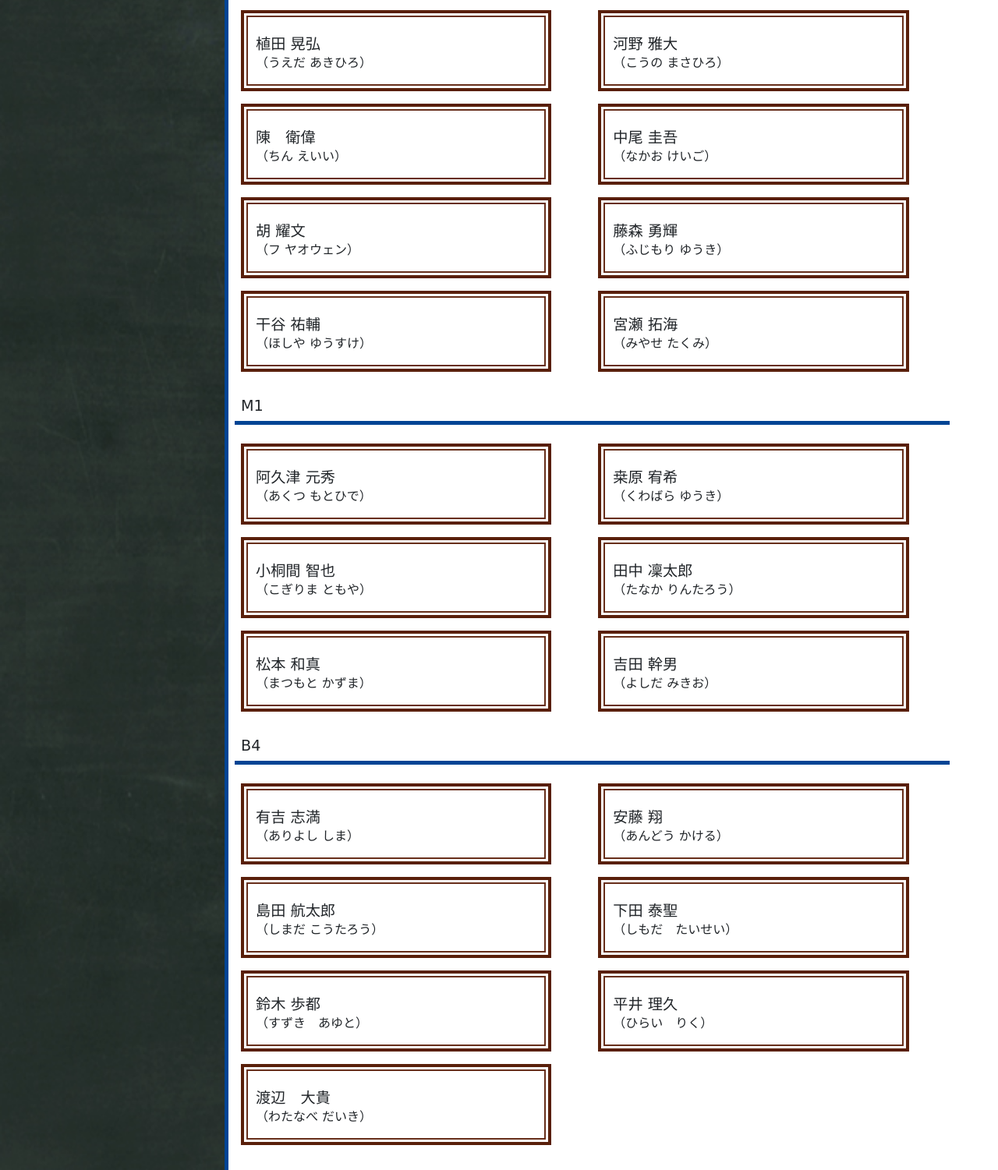
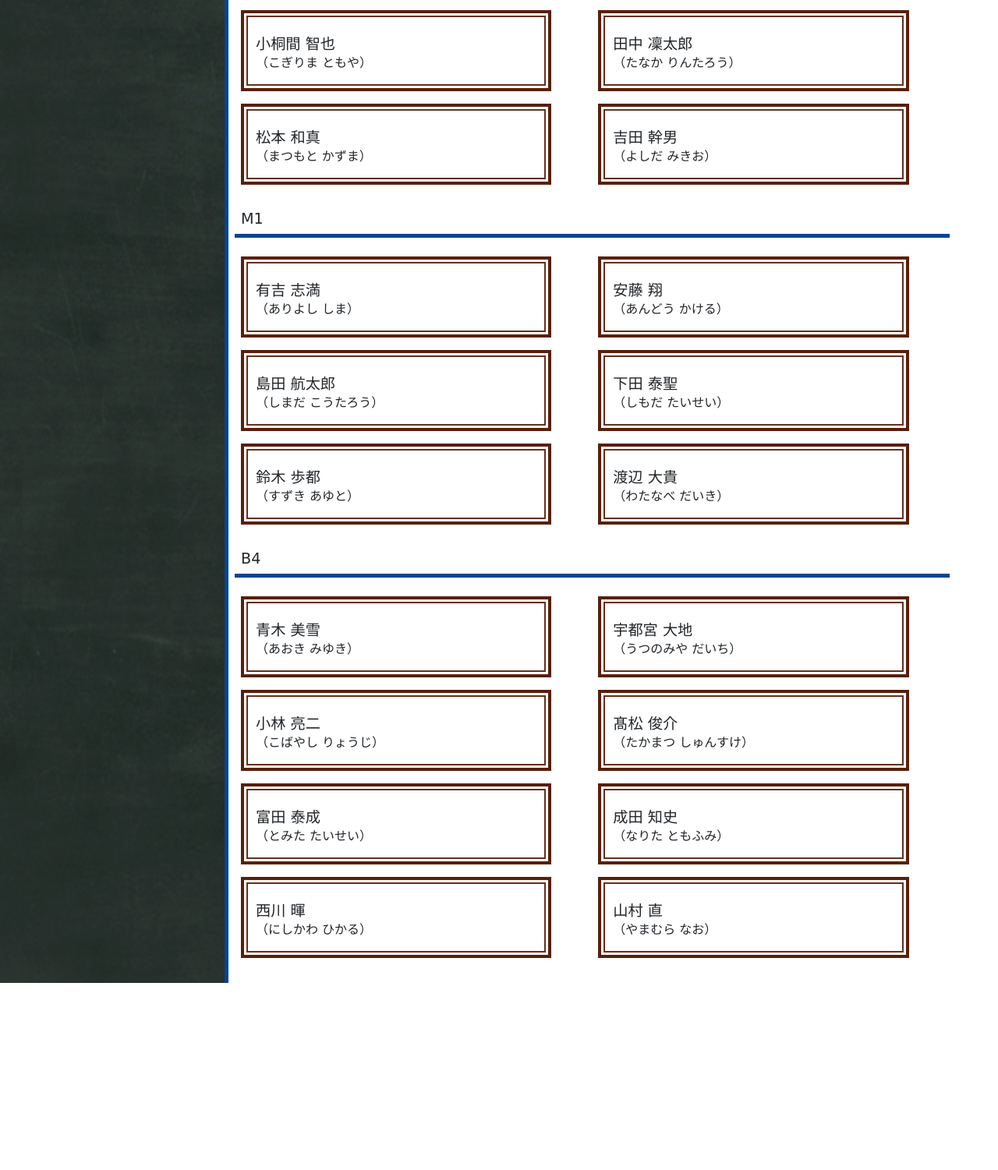
Before and after one commit to WSatolab/WSatolab.github.io, a plain HTML site: page member/index.html in a window 1280 px wide. Shown: the part 815-2316 px from the top of the page at 78% size. After the commit the page ends 2076 px from the top, so only its background shows below. Drawn offline with Linux system fonts and the light colour scheme; a web font is replaced by a local one.

Commit message:
[fix] 2023年度のメンバーに変更

```diff
--- a/member/index.html
+++ b/member/index.html
@@ -246,41 +246,7 @@
 						</h1>
 						<div class="mainpara">
 							<div class="row"><!--表示上の一行を表すクラス-->
-								<div class="col-xl-6">
-									<div class=" container poeple">
-										<div class="row block">
 
-											<div class="col-sm-8">
-												<div class="memproperty">
-													<div class="memname">
-														<a href = https://w-rdb.waseda.jp/html/100001699_ja.html>十川 悟 </a>
-													</div>
-
-													<div class="memname2">
-														(とかわ さとる)
-													</div>
-												</div>
-											</div>
-										</div>
-									</div>
-								</div>
-
-								<div class="col-xl-6"><!--二列に分割　右側-->
-									<div class=" container poeple">
-										<div class="row block">
-											<div class="col-sm-8">
-												<div class="memproperty">
-													<div class="memname">
-														辻村 光樹
-													</div>
-													<div class="memname2">
-														（つじむら ひろき）
-													</div>
-												</div>
-											</div>
-										</div>
-									</div>
-								</div>
 								<div class="col-xl-6">
 									<div class=" container poeple">
 										<div class="row block">
@@ -322,162 +288,6 @@
 							M2
 						</h1>
                         <div class="mainpara">
-							<div class="row">
-								<div class="col-xl-6">
-									<div class=" container poeple">
-										<div class="row block">
-											<div class="col-sm-8">
-												<div class="memproperty">
-													<div class="memname">
-														植田 晃弘
-													</div>
-
-													<div class="memname2">
-														（うえだ あきひろ）
-													</div>
-												</div>
-											</div>
-										</div>
-									</div>
-								</div>
-								<div class="col-xl-6">
-									<div class=" container poeple">
-										<div class="row block">
-											<div class="col-sm-8">
-												<div class="memproperty">
-													<div class="memname">
-														河野 雅大
-													</div>
-
-													<div class="memname2">
-														（こうの まさひろ）
-													</div>
-												</div>
-											</div>
-										</div>
-									</div>
-								</div>
-							</div>
-
-							<div class="row">
-								<div class="col-xl-6">
-									<div class=" container poeple">
-										<div class="row block">
-											<div class="col-sm-8">
-												<div class="memproperty">
-													<div class="memname">
-														陳　衛偉
-													</div>
-
-													<div class="memname2">
-														（ちん えいい）
-													</div>
-												</div>
-											</div>
-										</div>
-									</div>
-								</div>
-								<div class="col-xl-6">
-									<div class=" container poeple">
-										<div class="row block">
-											<div class="col-sm-8">
-												<div class="memproperty">
-													<div class="memname">
-														中尾 圭吾
-													</div>
-
-													<div class="memname2">
-														（なかお けいご）
-													</div>
-												</div>
-											</div>
-										</div>
-									</div>
-								</div>
-							</div>
-
-							<div class="row">
-								<div class="col-xl-6">
-									<div class=" container poeple">
-										<div class="row block">
-											<div class="col-sm-8">
-												<div class="memproperty">
-													<div class="memname">
-														胡 耀文
-													</div>
-
-													<div class="memname2">
-														（フ ヤオウェン）
-													</div>
-												</div>
-											</div>
-										</div>
-									</div>
-								</div>
-
-                                <div class="col-xl-6">
-									<div class=" container poeple">
-										<div class="row block">
-											<div class="col-sm-8">
-												<div class="memproperty">
-													<div class="memname">
-														藤森 勇輝
-													</div>
-
-													<div class="memname2">
-														（ふじもり ゆうき）
-													</div>
-												</div>
-											</div>
-										</div>
-									</div>
-								</div>
-							</div>
-
-							<div class="row">
-								<div class="col-xl-6">
-									<div class=" container poeple">
-										<div class="row block">
-											<div class="col-sm-8">
-												<div class="memproperty">
-													<div class="memname">
-														干谷 祐輔
-													</div>
-
-													<div class="memname2">
-														（ほしや ゆうすけ）
-													</div>
-												</div>
-											</div>
-										</div>
-									</div>
-								</div>
-
-								<div class="col-xl-6">
-									<div class=" container poeple">
-										<div class="row block">
-											<div class="col-sm-8">
-												<div class="memproperty">
-													<div class="memname">
-														宮瀬 拓海
-													</div>
-
-													<div class="memname2">
-														（みやせ たくみ）
-													</div>
-												</div>
-											</div>
-										</div>
-									</div>
-								</div>
-							</div>
-						</div>
-
-						<h1 id="memm1" class="midashi">
-							M1
-						</h1>
-
-						<div class="mainpara">
 							<div class="row">
 								<div class="col-xl-6">
 									<div class=" container poeple">
@@ -597,9 +407,8 @@
 							</div>
 						</div>
 
-
-						<h1 id="memb4" class="midashi">
-							B4
+						<h1 id="memm1" class="midashi">
+							M1
 						</h1>
 						<div class="mainpara">
 							<div class="row">
@@ -669,7 +478,7 @@
 													</div>
 
 													<div class="memname2">
-														（しもだ　たいせい）
+														（しもだ たいせい）
 													</div>
 												</div>
 											</div>
@@ -690,7 +499,7 @@
 													</div>
 
 													<div class="memname2">
-														（すずき　あゆと）
+														（すずき あゆと）
 													</div>
 
 												</div>
@@ -704,11 +513,133 @@
 											<div class="col-sm-8">
 												<div class="memproperty">
 													<div class="memname">
-															平井 理久
+															渡辺 大貴
 													</div>
 
 													<div class="memname2">
-														（ひらい　りく）
+														（わたなべ だいき）
+													</div>
+												</div>
+											</div>
+										</div>
+									</div>
+								</div>
+							</div>
+						</div>
+
+
+
+						<h1 id="memb4" class="midashi">
+							B4
+						</h1>
+						<div class="mainpara">
+							<div class="row">
+								<div class="col-xl-6">
+									<div class=" container poeple">
+										<div class="row block">
+											<div class="col-sm-8">
+												<div class="memproperty">
+													<div class="memname">
+														青木 美雪
+													</div>
+
+													<div class="memname2">
+														（あおき みゆき）
+													</div>
+
+												</div>
+											</div>
+										</div>
+									</div>
+								</div>
+								<div class="col-xl-6">
+									<div class=" container poeple">
+										<div class="row block">
+											<div class="col-sm-8">
+												<div class="memproperty">
+													<div class="memname">
+															宇都宮 大地
+													</div>
+
+													<div class="memname2">
+														（うつのみや だいち）
+													</div>
+												</div>
+											</div>
+										</div>
+									</div>
+								</div>
+							</div>
+
+							<div class="row">
+								<div class="col-xl-6">
+									<div class=" container poeple">
+										<div class="row block">
+											<div class="col-sm-8">
+												<div class="memproperty">
+													<div class="memname">
+														小林 亮二
+													</div>
+
+													<div class="memname2">
+														（こばやし りょうじ）
+													</div>
+
+												</div>
+											</div>
+										</div>
+									</div>
+								</div>
+								<div class="col-xl-6">
+									<div class=" container poeple">
+										<div class="row block">
+											<div class="col-sm-8">
+												<div class="memproperty">
+													<div class="memname">
+															髙松 俊介
+													</div>
+
+													<div class="memname2">
+														（たかまつ しゅんすけ）
+													</div>
+												</div>
+											</div>
+										</div>
+									</div>
+								</div>
+
+							</div>
+
+							<div class="row">
+								<div class="col-xl-6">
+									<div class=" container poeple">
+										<div class="row block">
+											<div class="col-sm-8">
+												<div class="memproperty">
+													<div class="memname">
+														富田 泰成
+													</div>
+
+													<div class="memname2">
+														（とみた たいせい）
+													</div>
+
+												</div>
+											</div>
+										</div>
+									</div>
+								</div>
+								<div class="col-xl-6">
+									<div class=" container poeple">
+										<div class="row block">
+											<div class="col-sm-8">
+												<div class="memproperty">
+													<div class="memname">
+															成田 知史
+													</div>
+
+													<div class="memname2">
+														（なりた ともふみ）
 													</div>
 												</div>
 											</div>
@@ -723,11 +654,11 @@
 											<div class="col-sm-8">
 												<div class="memproperty">
 													<div class="memname">
-														渡辺　大貴
+														西川 暉
 													</div>
 
 													<div class="memname2">
-														（わたなべ だいき）
+														（にしかわ ひかる）
 													</div>
 
 												</div>
@@ -735,7 +666,23 @@
 										</div>
 									</div>
 								</div>
+								<div class="col-xl-6">
+									<div class=" container poeple">
+										<div class="row block">
+											<div class="col-sm-8">
+												<div class="memproperty">
+													<div class="memname">
+															山村 直
+													</div>
 
+													<div class="memname2">
+														（やまむら なお）
+													</div>
+												</div>
+											</div>
+										</div>
+									</div>
+								</div>
 							</div>
 
 
```
